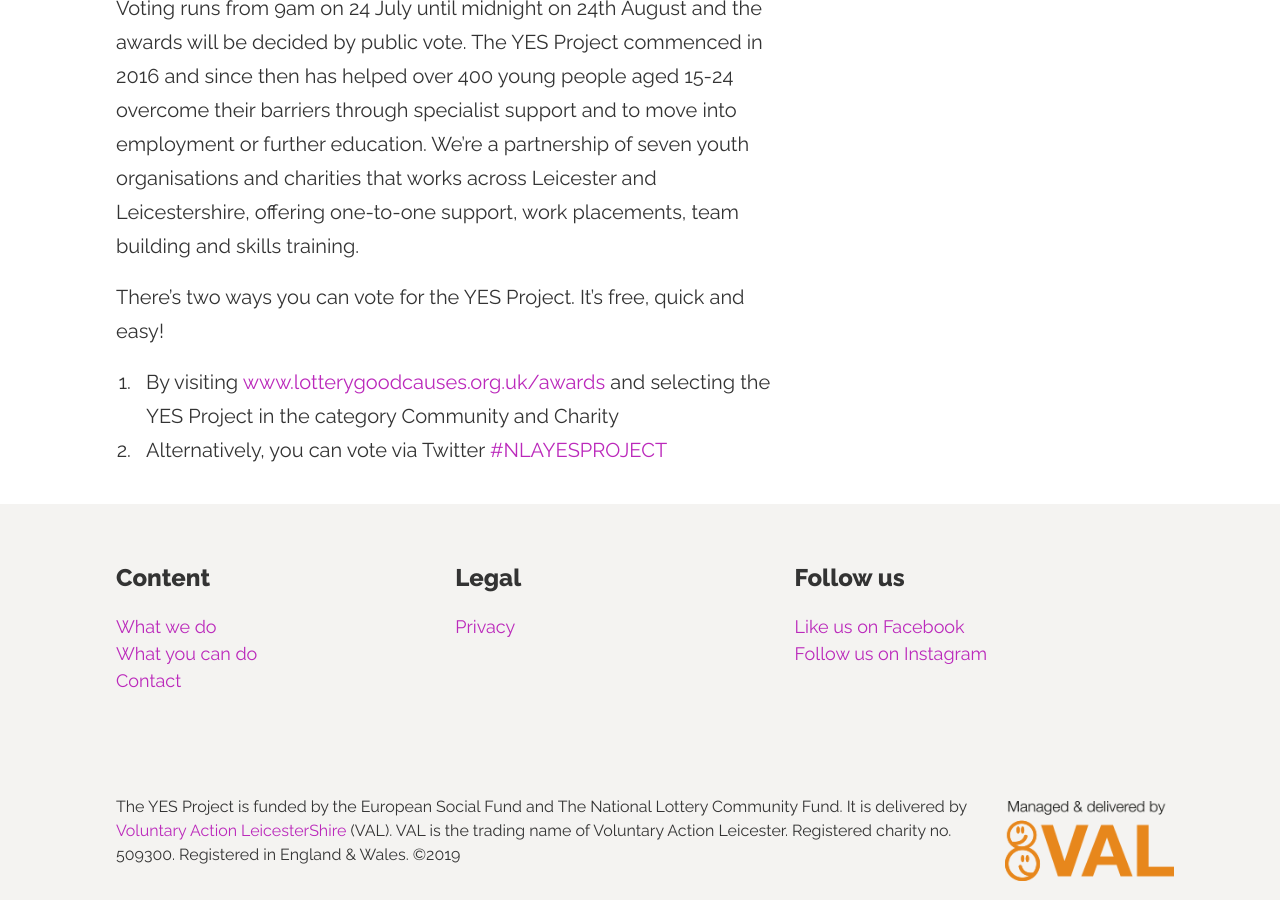
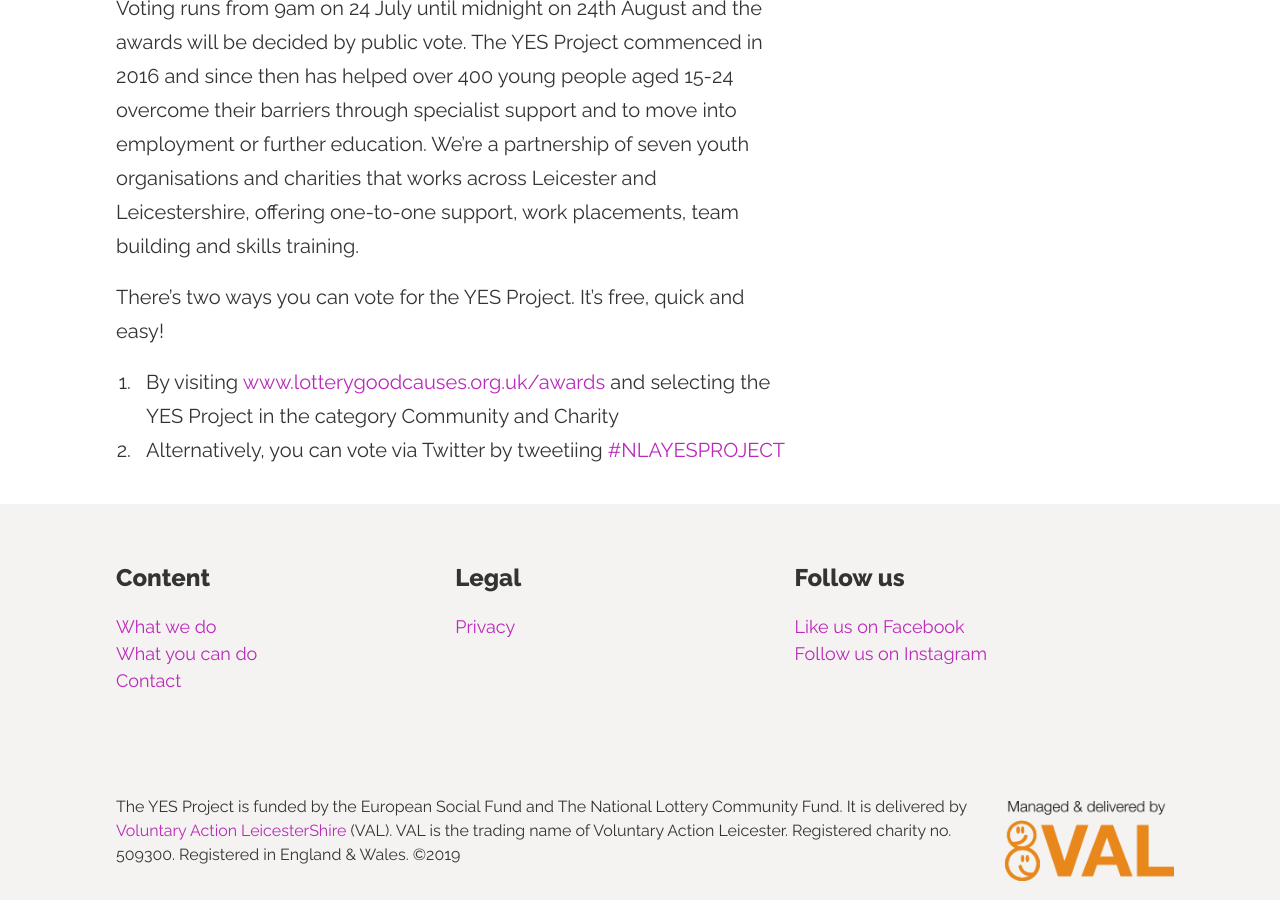
Before and after one commit to richardatval/www.yesproject.org, a Jekyll site: the page built from _posts/2019-07-22-vote-for-yes.md, in a window 1280 px wide and 900 px high, scrolled down 585 px. Built offline with Jekyll 4.4.1, drawn with Linux system fonts in a browser that asks for light colours; nearby versions of some CDN libraries; comment, search, counter and statistics services are not loaded.

Commit message:
Update 2019-07-22-vote-for-yes.md

```diff
--- a/_posts/2019-07-22-vote-for-yes.md
+++ b/_posts/2019-07-22-vote-for-yes.md
@@ -20,4 +20,4 @@ The YES Project commenced in 2016 and since then has helped over 400 young peopl
 There’s two ways you can vote for the YES Project. It’s free, quick and easy!
 
 1. By visiting [www.lotterygoodcauses.org.uk/awards](bit.ly/VoteforYESProject) and selecting the YES Project in the  category Community and Charity
-2. Alternatively, you can vote via Twitter <a href="https://twitter.com/intent/tweet?text=I would like to vote for the YES Project Leicester %23NLAYESProject">#NLAYESPROJECT</a>
+2. Alternatively, you can vote via Twitter by tweetiing <a href="https://twitter.com/intent/tweet?text=I would like to vote for the YES Project Leicester %23NLAYESProject">#NLAYESPROJECT</a>
```
